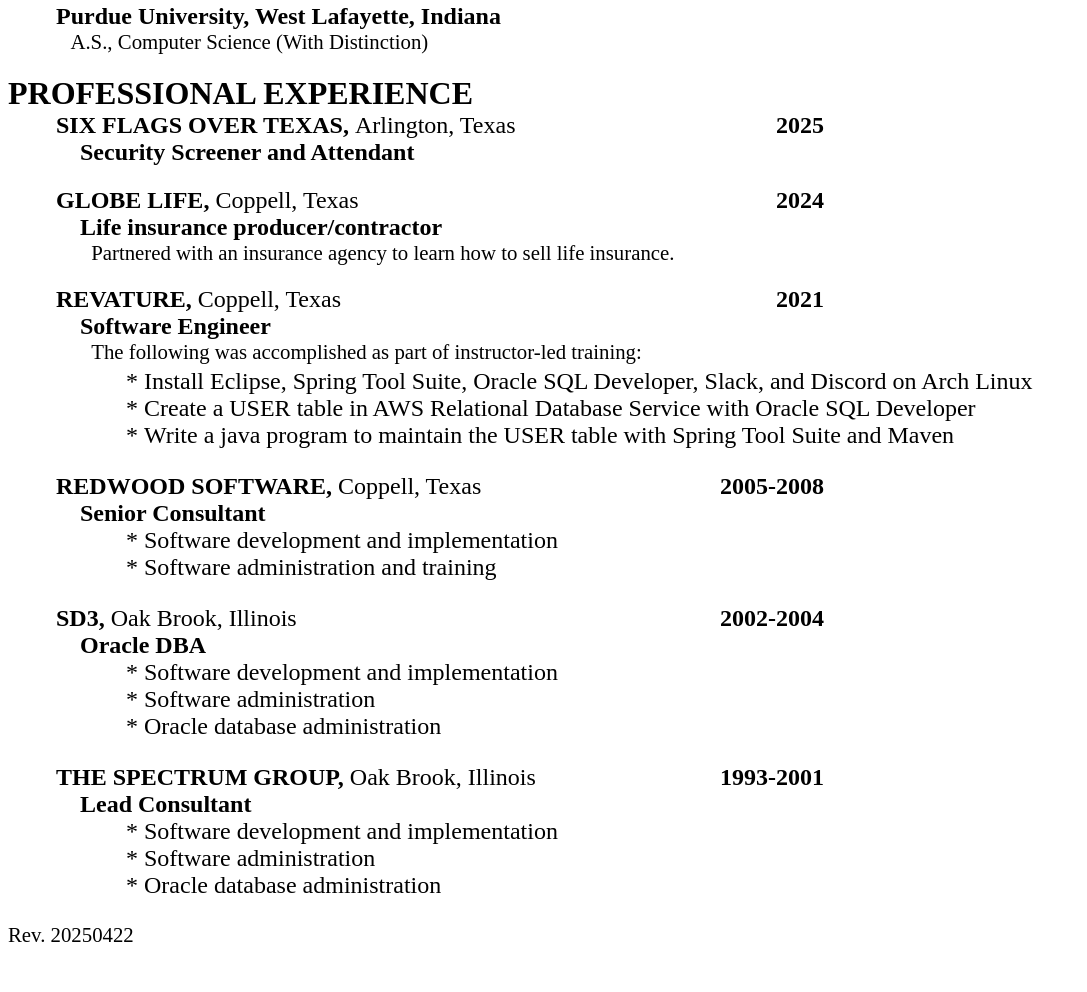
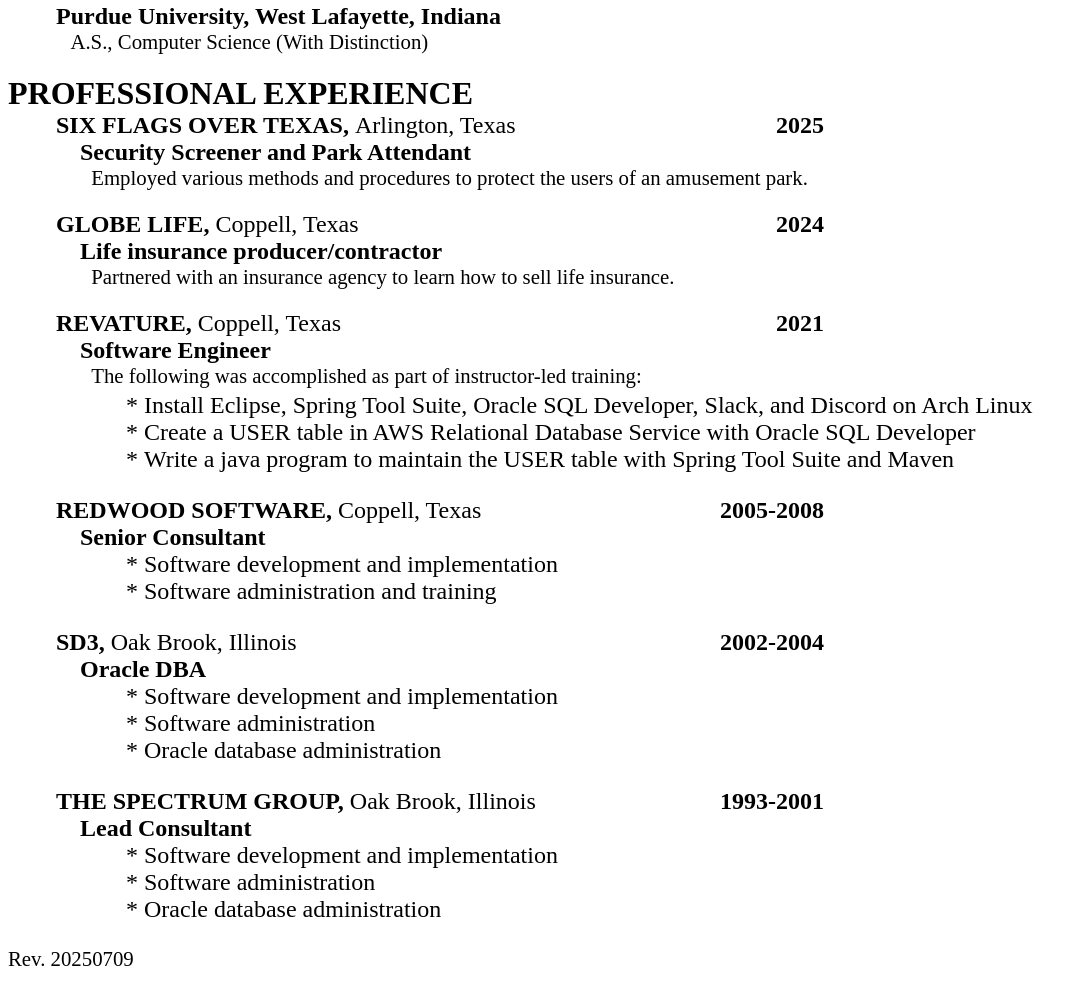
Before and after one commit to rdc224/resume2, a plain HTML site: page index.html in a window 1280 px wide. Shown: the part 1427-2419 px from the top of the page, without its empty margins (0-1087 px from the left). Before the commit the page ends 2395 px from the top, so only its background shows below. Drawn offline with Linux system fonts and the light colour scheme.

Commit message:
/h/git/resume2

```diff
--- a/index.html
+++ b/index.html
@@ -179,8 +179,8 @@
     <div class=gridCol2>2025</div>
   </div>
 
-    <h2 class="marginLeft2">Security Screener and Attendant </h2>
-    <p class="marginLeft">
+    <h2 class="marginLeft2">Security Screener and Park Attendant </h2>
+    <p class="marginLeft"> Employed various methods and procedures to protect the users of an amusement park.
     </p>
   <div class=grid>
     <div class=gridCol1>GLOBE LIFE, <span class=city>Coppell, Texas</span></div>
@@ -232,7 +232,7 @@
     <li>Oracle database administration </li>
   </ul>
   <p class="marginLeft3">
-    Rev. 20250422
+    Rev. 20250709
   </p>
 </body>
 
```
